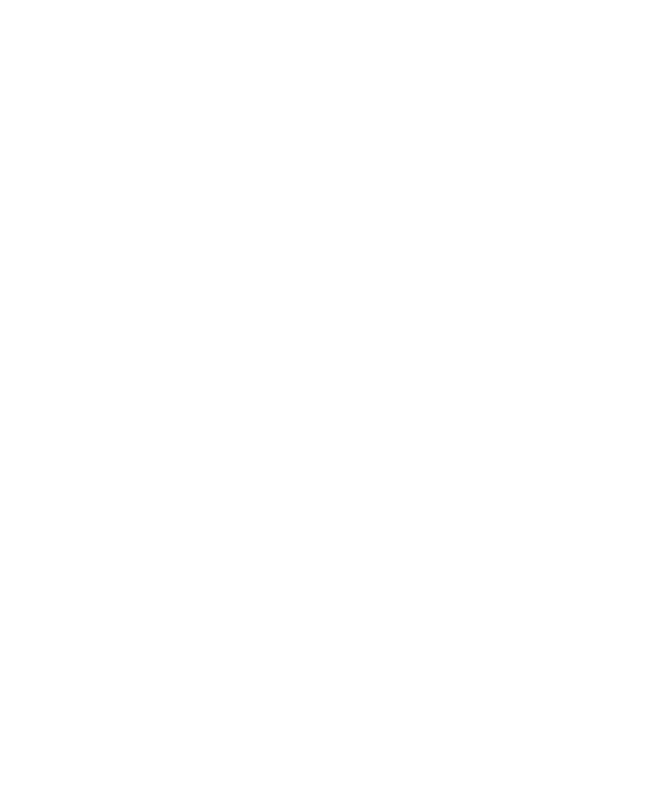
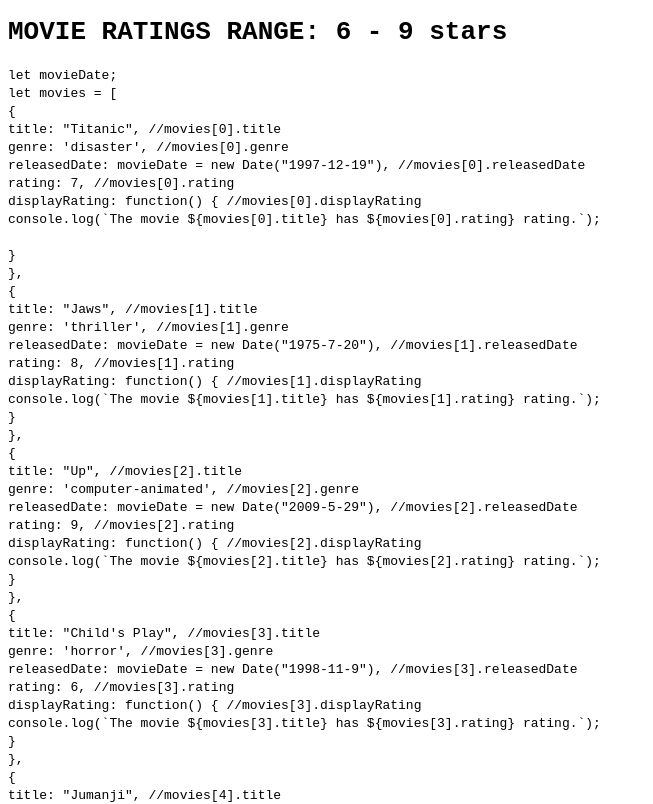
Before and after one commit to arick-yumol/s19, a plain HTML site: page a1/index.html in a window 1280 px wide. Shown: the top 804 px of the page, without its empty margins (0-653 px from the left). Drawn offline with Linux system fonts and the light colour scheme.

Commit message:
Fixed for loop if else condition still need to isolate no rating result

```diff
--- a/a1/index.html
+++ b/a1/index.html
@@ -4,6 +4,87 @@
 		<title>Activity</title>
 	</head>
 	<body>
+
+		<code>
+			<h1>MOVIE RATINGS RANGE: 6 - 9 stars</h1>
+			let movieDate;<br>
+			let movies = [<br>
+				{<br>
+					title: "Titanic",											//movies[0].title<br>
+					genre: 'disaster',											//movies[0].genre<br>
+					releasedDate: movieDate = new Date("1997-12-19"),			//movies[0].releasedDate<br>
+					rating: 7,													//movies[0].rating<br>
+					displayRating: function() {									//movies[0].displayRating<br>
+						console.log(`The movie ${movies[0].title} has ${movies[0].rating} rating.`);<br><br>
+					}<br>
+				},<br>
+				{<br>
+					title: "Jaws",												//movies[1].title<br>
+					genre: 'thriller',											//movies[1].genre<br>
+					releasedDate: movieDate = new Date("1975-7-20"),			//movies[1].releasedDate<br>
+					rating: 8,													//movies[1].rating<br>
+					displayRating: function() {									//movies[1].displayRating<br>
+						console.log(`The movie ${movies[1].title} has ${movies[1].rating} rating.`);<br>
+					}<br>
+				},<br>
+				{<br>
+					title: "Up",												//movies[2].title<br>
+					genre: 'computer-animated',									//movies[2].genre<br>
+					releasedDate: movieDate = new Date("2009-5-29"),			//movies[2].releasedDate<br>
+					rating: 9,													//movies[2].rating<br>
+					displayRating: function() {									//movies[2].displayRating<br>
+						console.log(`The movie ${movies[2].title} has ${movies[2].rating} rating.`);<br>
+					}<br>
+				},<br>
+				{<br>
+					title: "Child's Play",										//movies[3].title<br>
+					genre: 'horror',											//movies[3].genre<br>
+					releasedDate: movieDate = new Date("1998-11-9"),			//movies[3].releasedDate<br>
+					rating: 6,													//movies[3].rating<br>
+					displayRating: function() {									//movies[3].displayRating<br>
+						console.log(`The movie ${movies[3].title} has ${movies[3].rating} rating.`);<br>
+					}<br>
+				},<br>
+				{<br>
+					title: "Jumanji",											//movies[4].title<br>
+					genre: 'fantasy adventure',									//movies[4].genre<br>
+					releasedDate: movieDate = new Date("1995-12-15"),			//movies[4].releasedDate<br>
+					rating: 7,													//movies[4].rating<br>
+					displayRating: function() {									//movies[4].displayRating<br>
+						console.log(`The movie ${movies[4].title} has ${movies[4].rating} rating.`);<br>
+					}<br>
+				}<br>
+			]<br>
+			<br>
+			let showAllMovies = () => {<br>
+				for (let moviesArrayNumber = 0; moviesArrayNumber < movies.length; moviesArrayNumber++) {<br>
+					console.log(`The movie ${movies[moviesArrayNumber].title} is a ${movies[moviesArrayNumber].genre} movie.`);<br>
+				}<br>
+			}<br>
+			<br>
+			let showTitles = movieRating => {<br>
+				// for (let moviesArrayNumber = 0; moviesArrayNumber < movies.length; moviesArrayNumber++) {	//limits ratings to only available ratings<br>
+				// 	if((movieRating < movies[3].rating) || (movieRating > movies[2].rating)) { //limits ratin<br>
+				// 		console.log(`No movies with that rating`);<br>
+				// 	}<br>
+				// 	else {<br>
+				// 		if(movies[moviesArrayNumber].rating >= movieRating) {	//used to remove ratings not equal to movieRating<br>
+				// 			console.log(`${moviesArrayNumber + 1}) ${movies[moviesArrayNumber].title}: ${movies[moviesArrayNumber].rating} stars`);<br>
+				// 		}<br>
+				// 	}<br>
+				// }<br>
+				<br>
+				/*Cannot isolate a movie without rating inside the for loop*/<br>
+				for (moviesArrayNumber = 0; moviesArrayNumber < movies.length; moviesArrayNumber++) {	//limits ratings to only available ratings<br>
+					if(movies[moviesArrayNumber].rating < movieRating) {<br>
+						console.log(`No movies with that rating`);<br>
+					}<br>
+					else {<br>
+						console.log(`${movies[moviesArrayNumber].title}: ${movies[moviesArrayNumber].rating} stars`);	//${moviesArrayNumber + 1})<br>
+					}<br>
+				}<br>
+			}<br>
+		</code>
 		<script src="./script.js"></script>
 	</body>
 </html>
--- a/a1/script.js
+++ b/a1/script.js
@@ -1,47 +1,47 @@
 let movieDate;
 let movies = [
 	{
-		title: "Titanic",											//movie[0].title
-		genre: 'disaster',											//movie[0].genre
-		releasedDate: movieDate = new Date("1997-12-19"),			//movie[0].releasedDate
-		rating: 7,												//movie[0].rating
-		displayRating: function() {									//movie[0].displayRating
+		title: "Titanic",											//movies[0].title
+		genre: 'disaster',											//movies[0].genre
+		releasedDate: movieDate = new Date("1997-12-19"),			//movies[0].releasedDate
+		rating: 7,													//movies[0].rating
+		displayRating: function() {									//movies[0].displayRating
 			console.log(`The movie ${movies[0].title} has ${movies[0].rating} rating.`);
 		}
 	},
 	{
-		title: "Jaws",												//movie[1].title
-		genre: 'thriller',											//movie[1].genre
-		releasedDate: movieDate = new Date("1975-7-20"),			//movie[1].releasedDate
-		rating: 8,													//movie[1].rating
-		displayRating: function() {									//movie[1].displayRating
+		title: "Jaws",												//movies[1].title
+		genre: 'thriller',											//movies[1].genre
+		releasedDate: movieDate = new Date("1975-7-20"),			//movies[1].releasedDate
+		rating: 8,													//movies[1].rating
+		displayRating: function() {									//movies[1].displayRating
 			console.log(`The movie ${movies[1].title} has ${movies[1].rating} rating.`);
 		}
 	},
 	{
-		title: "Up",												//movie[2].title
-		genre: 'computer-animated',									//movie[2].genre
-		releasedDate: movieDate = new Date("2009-5-29"),			//movie[2].releasedDate
-		rating: 9,												//movie[2].rating
-		displayRating: function() {									//movie[2].displayRating
+		title: "Up",												//movies[2].title
+		genre: 'computer-animated',									//movies[2].genre
+		releasedDate: movieDate = new Date("2009-5-29"),			//movies[2].releasedDate
+		rating: 9,													//movies[2].rating
+		displayRating: function() {									//movies[2].displayRating
 			console.log(`The movie ${movies[2].title} has ${movies[2].rating} rating.`);
 		}
 	},
 	{
-		title: "Child's Play",										//movie[3].title
-		genre: 'horror',											//movie[3].genre
-		releasedDate: movieDate = new Date("1998-11-9"),			//movie[3].releasedDate
-		rating: 6,													//movie[3].rating
-		displayRating: function() {									//movie[3].displayRating
+		title: "Child's Play",										//movies[3].title
+		genre: 'horror',											//movies[3].genre
+		releasedDate: movieDate = new Date("1998-11-9"),			//movies[3].releasedDate
+		rating: 6,													//movies[3].rating
+		displayRating: function() {									//movies[3].displayRating
 			console.log(`The movie ${movies[3].title} has ${movies[3].rating} rating.`);
 		}
 	},
 	{
-		title: "Jumanji",											//movie[3].title
-		genre: 'fantasy adventure',									//movie[3].genre
-		releasedDate: movieDate = new Date("1995-12-15"),			//movie[3].releasedDate
-		rating: 7,													//movie[3].rating
-		displayRating: function() {									//movie[3].displayRating
+		title: "Jumanji",											//movies[4].title
+		genre: 'fantasy adventure',									//movies[4].genre
+		releasedDate: movieDate = new Date("1995-12-15"),			//movies[4].releasedDate
+		rating: 7,													//movies[4].rating
+		displayRating: function() {									//movies[4].displayRating
 			console.log(`The movie ${movies[4].title} has ${movies[4].rating} rating.`);
 		}
 	}
@@ -54,14 +54,24 @@
 }
 
 let showTitles = movieRating => {
-	for (let moviesArrayNumber = 0; moviesArrayNumber < movies.length; moviesArrayNumber++) {
-		if((movieRating < movies[3].rating) || (movieRating > movies[2].rating)) {
+	// for (let moviesArrayNumber = 0; moviesArrayNumber < movies.length; moviesArrayNumber++) {	//limits ratings to only available ratings
+	// 	if((movieRating < movies[3].rating) || (movieRating > movies[2].rating)) { //limits range from lowest rating to highest rating
+	// 		console.log(`No movies with that rating`);
+	// 	}
+	// 	else {
+	// 		if(movies[moviesArrayNumber].rating >= movieRating) {	//used to remove ratings not equal to movieRating
+	// 			console.log(`${moviesArrayNumber + 1}) ${movies[moviesArrayNumber].title}: ${movies[moviesArrayNumber].rating} stars`);
+	// 		}
+	// 	}
+	// }
+
+	/*Cannot isolate a movie without rating inside the for loop*/
+	for (moviesArrayNumber = 0; moviesArrayNumber < movies.length; moviesArrayNumber++) {	//limits ratings to only available ratings
+		if(movies[moviesArrayNumber].rating < movieRating) {
 			console.log(`No movies with that rating`);
 		}
 		else {
-			if(movies[moviesArrayNumber].rating >= movieRating) {
-				console.log(`${movies[moviesArrayNumber].title}: ${movies[moviesArrayNumber].rating} stars`);
-			}
+			console.log(`${movies[moviesArrayNumber].title}: ${movies[moviesArrayNumber].rating} stars`);	//${moviesArrayNumber + 1})
 		}
 	}
 }
```
